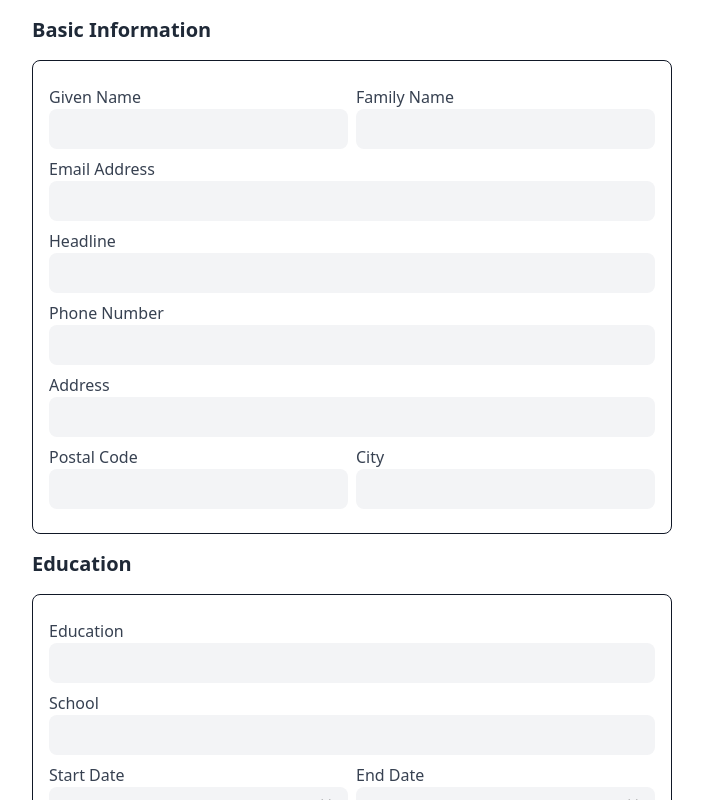
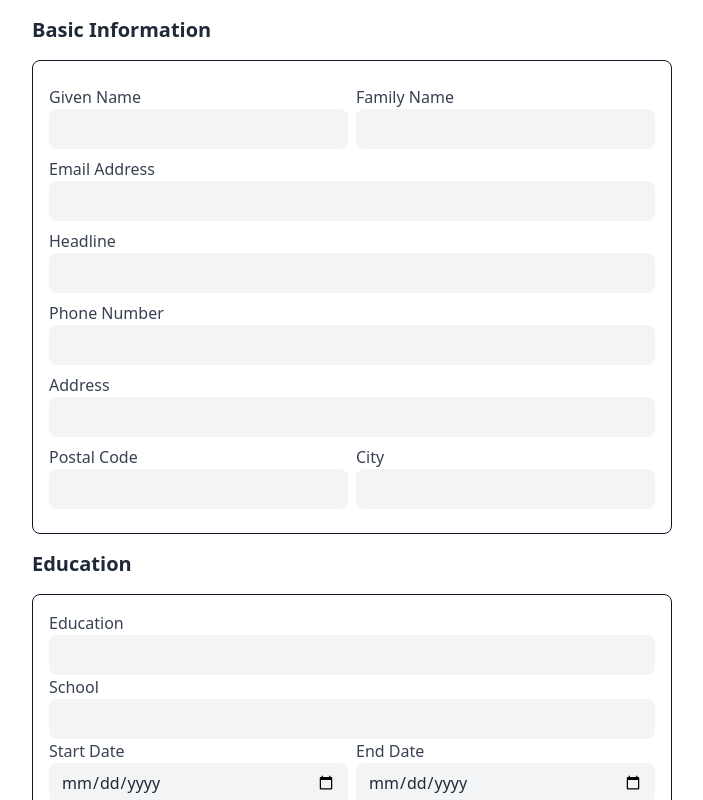
Before and after one commit to Ja-Uyoma/CV-Application, a React (Vite) app: page / in a window 1280 px wide. Shown: the top 800 px of the page, without its empty margins (288-991 px from the left). Built offline with nearby package versions, Linux system fonts and the light colour scheme.

Commit message:
refactor: use Education component to render Education history

```diff
--- a/src/components/ResumeBuilder.tsx
+++ b/src/components/ResumeBuilder.tsx
@@ -2,12 +2,13 @@ import { Pane } from "./Pane.tsx";
 import { History } from "./History.tsx";
 import { Certificates } from "./Certificates.tsx";
 import { BasicInformation } from "./BasicInformation.tsx";
+import { Education } from "./Education.tsx";
 
 export const ResumeBuilder = () => {
   return (
     <div className="w-1/2 m-auto">
       <BasicInformation />
-      <History formName={"Education"} />
+      <Education />
       <Pane sectionName={"Qualifications"} />
       <Pane sectionName={"Interests"} />
       <Pane sectionName={"References"} />
```
